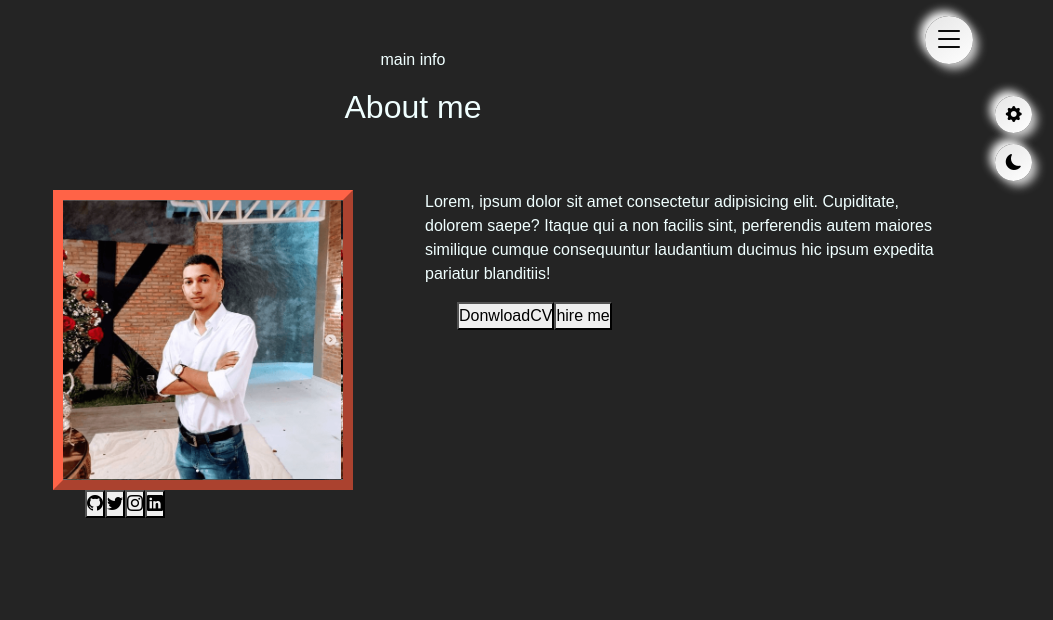
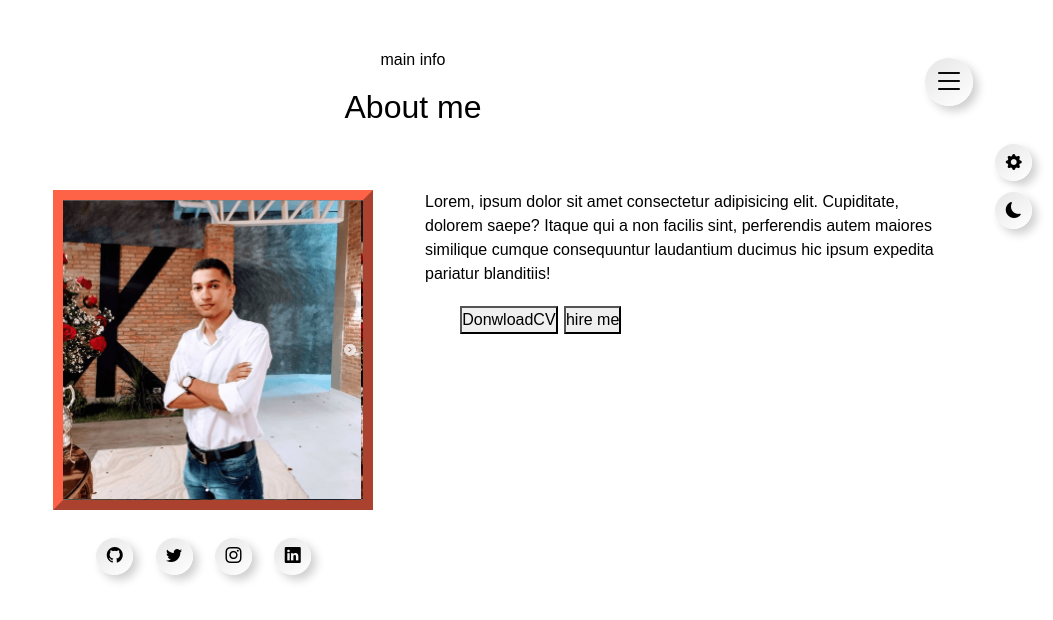
Before and after one commit to hellyaxs/MyPortifolio, an Angular app: page /About in a window 1280 px wide. Shown: the top 620 px of the page, without its empty margins (227-1280 px from the left). Built offline with nearby package versions, Linux system fonts and the light colour scheme.

Commit message:
theme animations

```diff
--- a/src/app/shared/about/about.component.css
+++ b/src/app/shared/about/about.component.css
@@ -1,6 +1,10 @@
 ul{
     display:flex;
     list-style-type: none;
+    margin-top:1rem;
+}
+li{
+    margin:0.2rem;
 }
 .center{
     width:100%;
@@ -12,10 +16,17 @@ ul{
     background-image: url("/assets/Elias-vitor.png");
     background-size: contain;
 
-    width: 300px;
-    height: 300px;
+    width: 320px;
+    height: 320px;
     border: outset 10px  tomato;
 
     border-color: repeating-radial-gradient(circle farthest-side at 50% 50%, #f3f1f1 0%, black 80%);
 
 }
+li > .modal-show{
+    width: 37px;
+    height: 37px;
+    border-style: none;
+    border-radius: 50%;
+
+}
--- a/src/app/shared/about/about.component.html
+++ b/src/app/shared/about/about.component.html
@@ -13,10 +13,10 @@
             <div class="redes-socias">
 
                 <ul>
-                    <li><button><i class="bi bi-github"></i></button></li>
-                    <li><button><i class="bi bi-twitter"></i></button></li>
-                    <li><button><i class="bi bi-instagram"></i></button></li>
-                    <li><button><i class="bi bi-linkedin"></i></button></li>
+                    <li><button class="modal-show m-2"><i class="bi bi-github"></i></button></li>
+                    <li><button class="modal-show m-2"><i class="bi bi-twitter"></i></button></li>
+                    <li><button class="modal-show m-2"><i class="bi bi-instagram"></i></button></li>
+                    <li><button class="modal-show m-2"><i class="bi bi-linkedin"></i></button></li>
                 </ul>
             </div>
 
--- a/src/app/shared/home/home.component.html
+++ b/src/app/shared/home/home.component.html
@@ -1,4 +1,4 @@
-<div class="container mt-5">
+<div class="container mt-5 transition-components">
 <div class="row mx-auto mt-5">
     <div class="col-sm-6 mt-5">
         <div class="container mt-4">
--- a/src/app/shared/navbar/navBar.component.css
+++ b/src/app/shared/navbar/navBar.component.css
@@ -3,12 +3,12 @@ input[type="checkbox"]{
     opacity: 0;
     display: none;
     transform: scale(1);
-      transition: all linear 1.45s;
+    transition: all linear 0.5s;
 }
 input[type="checkbox"]:checked ~.wapper{
       display: flex;
       transform: scale(1);
-      transition: linear 1.45s;
+      transition: all linear 0.45s;
 
 }
 .modal-show{
@@ -16,7 +16,7 @@ input[type="checkbox"]:checked ~.wapper{
     height: 48px;
     border-radius: 50%;
     position: absolute;
-    top: 1rem;
+    top: 0.6rem;
     right: 5rem;
     z-index: 1;
     cursor: pointer;
@@ -45,8 +45,8 @@ ul{
     align-items: center;
     display: flex;
     opacity: 1;
-    transform: scale(1.2);
-    transition: linear 1.45s;
+    transform: scale(1);
+    transition: all linear 0.45s;
     background-color: rgba(31, 31, 31, 0.479);
 
     display: none;
--- a/src/app/shared/settings-color/settings-color.component.css
+++ b/src/app/shared/settings-color/settings-color.component.css
@@ -8,16 +8,23 @@
     z-index: 1;
     border-style: none;
     cursor: pointer;
+    transform: rotate(0deg);
+    transition: all linear 0.4s;
     background: linear-gradient(145deg, #e6e6e6, #ffffff);
     box-shadow:  5px 5px 10px #cfcfcf,
                  -5px -5px 10px #ffffff;
 }
+
 .modal-show:hover{
+    transform: rotate(-135deg);
+    transition: all linear 0.4s;
     background: linear-gradient(145deg, #ffffff, #e6e6e6);
     box-shadow:  5px 5px 10px #cfcfcf,
                  -5px -5px 10px #ffffff;
 }
 .modal-show:active{
+    transform: rotate(2);
+    transition: all linear 0.3s;
     background: linear-gradient(145deg, #e6e6e6, #ffffff);
     box-shadow:  5px 5px 10px #cfcfcf,
                  -5px -5px 10px #ffffff;
@@ -35,7 +42,7 @@
    height: 100px;
    display:none;
    background-color: aqua;
-   border-radius:12%;
+   border-radius:1.5rem ;
 
 }
 .modal-colores::after{
--- a/src/app/shared/settings-color/settings-color.component.html
+++ b/src/app/shared/settings-color/settings-color.component.html
@@ -1,5 +1,5 @@
 <button class="modal-show"><i class="bi bi-gear-fill"></i></button>
 
-<div class="modal-colores">
+<div class="modal-colores" *ngFor="let colors of colors">
     <label class="colors" [style]="colors"></label>
 </div>
--- a/src/app/shared/theme/theme.component.html
+++ b/src/app/shared/theme/theme.component.html
@@ -1,3 +1,3 @@
 
-  <button class="modal-show" (click)="swicthTheme()"><i class="bi bi-moon-fill"></i>
+  <button class="modal-show" (click)="swicthTheme()"><i [class]="icon"></i>
 </button>
--- a/src/app/shared/theme/theme.component.ts
+++ b/src/app/shared/theme/theme.component.ts
@@ -8,7 +8,8 @@ import { Component, Inject, OnInit, Renderer2 } from '@angular/core';
 })
 export class ThemeComponent implements OnInit {
 
-  theme: Theme = 'theme-Light'
+  theme: Theme = 'theme-Dark'
+  icon: String = "bi bi-moon-fill";
 
   constructor(@Inject(DOCUMENT) private document: Document,
   private renderer: Renderer2) { }
@@ -17,12 +18,19 @@ export class ThemeComponent implements OnInit {
     this.initializeTheme();
   }
 
-  initializeTheme =(): void => this.renderer.addClass(this.document.body,this.theme);
+  initializeTheme =(): void =>{this.renderer.addClass(this.document.body,this.theme);}
+
 
   swicthTheme(){
     this.document.body.classList.replace(this.theme,this.theme ==='theme-Light'
     ? (this.theme ='theme-Dark')
     :(this.theme ='theme-Light'))
+
+    if(this.theme==='theme-Light'){
+      this.icon ='bi bi-brightness-high-fill';
+    }else{
+      this.icon= 'bi bi-moon-fill';
+    }
   }
 
 }
--- a/src/styles.css
+++ b/src/styles.css
@@ -31,6 +31,9 @@ i.bi{
     --button-background: linear-gradient(145deg, #e6e6e6, #ffffff);
     --button-box-shadow:  5px 5px 10px #cfcfcf,
     -5px -5px 10px #ffffff;
+    transform: scale(1);
+    transition: all linear 0.4s;
+    font-family: 'Rubik', sans-serif;
 }
 .theme-Dark{
     background-color: white;
@@ -38,11 +41,15 @@ i.bi{
     --button-background: #242424;
     --button-box-shadow:  18px 18px 36px #1b1b1b,
                  -18px -18px 36px #2d2d2d;
+     transform: scale(1);
+     transition: all linear 0.4s;
+
 }
-.modal-show{
+ .modal-show{
 
-    background: var(--button-background);
-    box-shadow:  var(--button-box-shadow);
+    background: linear-gradient(145deg, #e6e6e6, #ffffff);
+    box-shadow:   5px 5px 10px #cfcfcf,
+    -5px -5px 10px #ffffff;
 }
 .modal-show:hover{
     background: linear-gradient(145deg, #ffffff, #e6e6e6);
```
Also changed, not shown: src/app/shared/theme/theme.component.css (line endings or trailing spaces), 1 other file (tests, documents, lock files or other folders).
